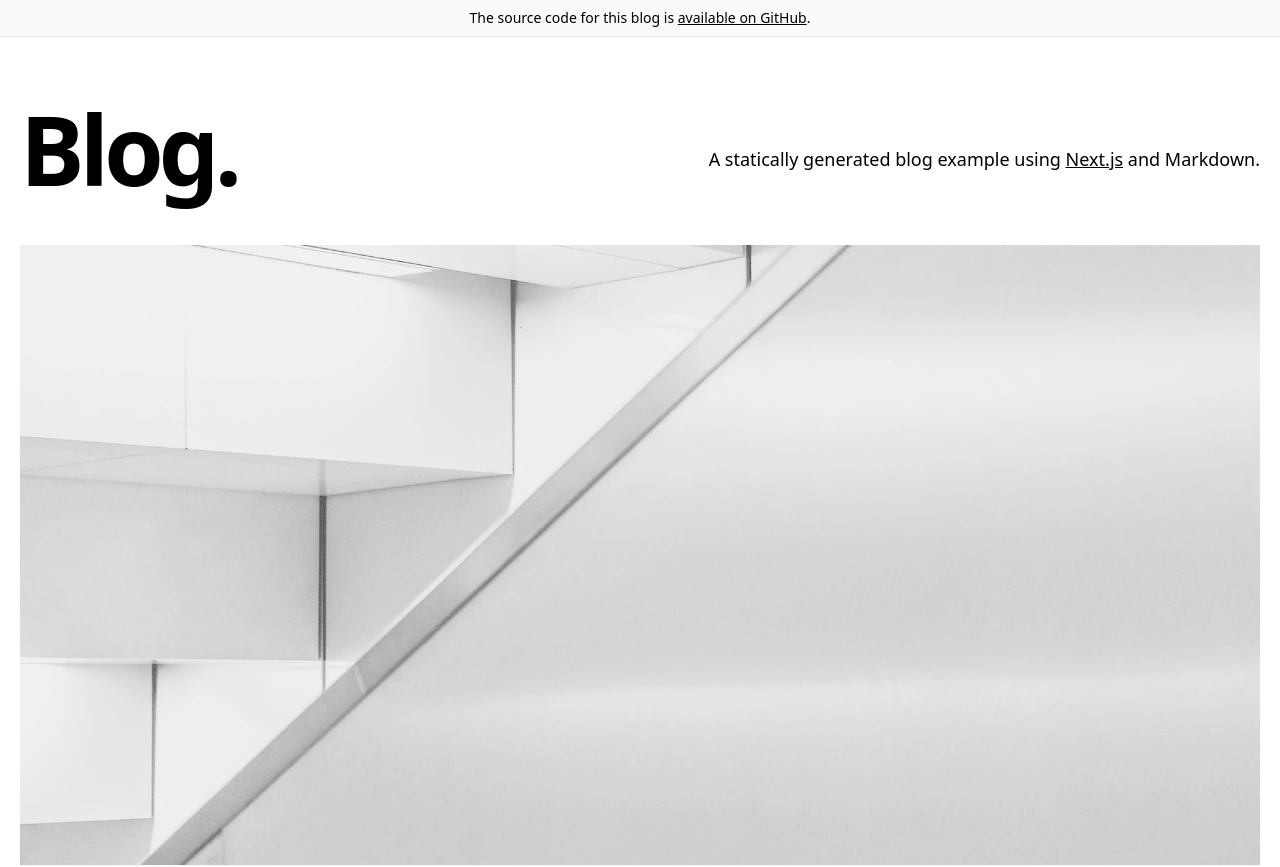
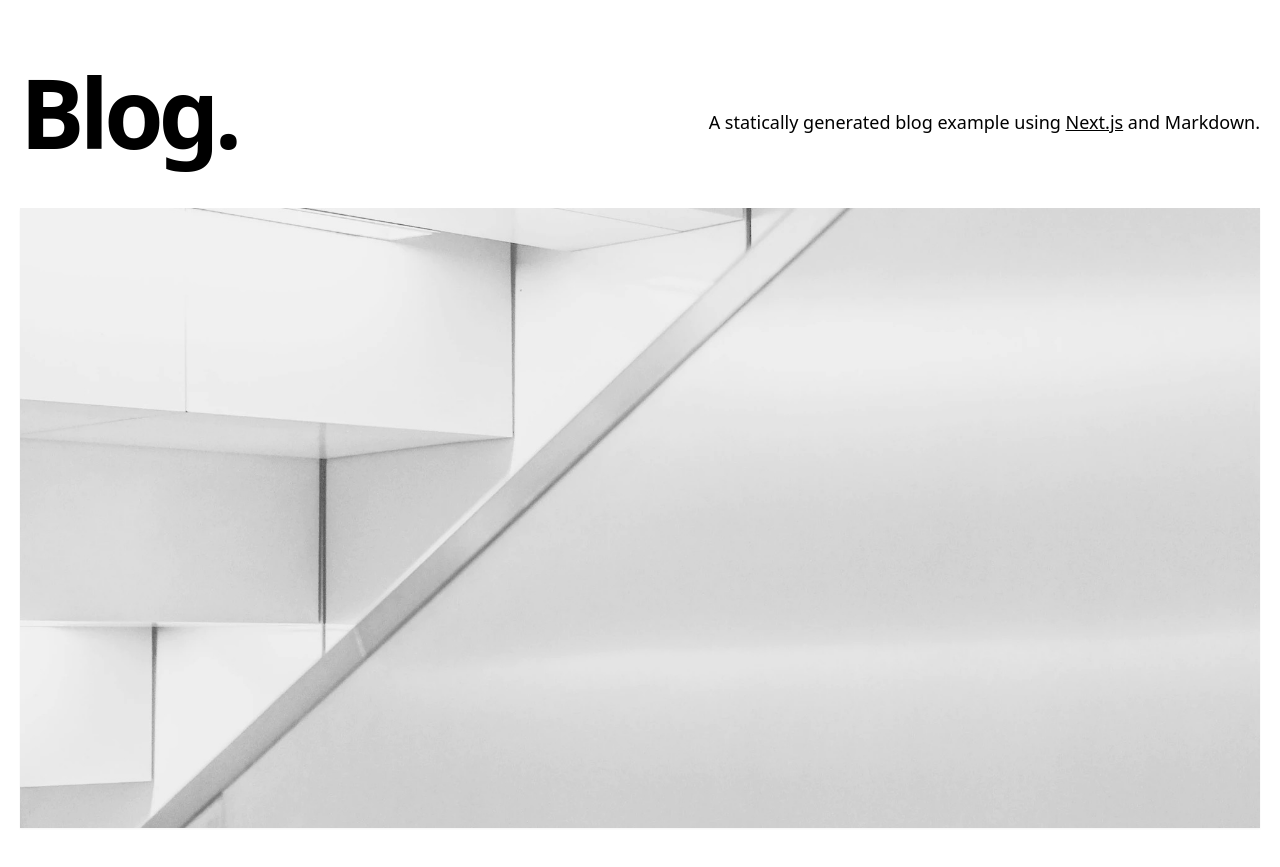
Before and after one commit to kyutech-programming-club/official-site, a Next.js app: page / in a window 1280 px wide. Shown: the top 867 px of the page. Built offline with nearby package versions, Linux system fonts and the light colour scheme.

Commit message:
🔥 Delete alart

```diff
--- a/components/alert.tsx
+++ /dev/null
@@ -1,48 +0,0 @@
-import Container from './container'
-import cn from 'classnames'
-import { EXAMPLE_PATH } from '../lib/constants'
-
-type Props = {
-  preview?: boolean
-}
-
-const Alert = ({ preview }: Props) => {
-  return (
-    <div
-      className={cn('border-b', {
-        'bg-neutral-800 border-neutral-800 text-white': preview,
-        'bg-neutral-50 border-neutral-200': !preview,
-      })}
-    >
-      <Container>
-        <div className="py-2 text-center text-sm">
-          {preview ? (
-            <>
-              This page is a preview.{' '}
-              <a
-                href="/api/exit-preview"
-                className="underline hover:text-teal-300 duration-200 transition-colors"
-              >
-                Click here
-              </a>{' '}
-              to exit preview mode.
-            </>
-          ) : (
-            <>
-              The source code for this blog is{' '}
-              <a
-                href={`https://github.com/vercel/next.js/tree/canary/examples/${EXAMPLE_PATH}`}
-                className="underline hover:text-blue-600 duration-200 transition-colors"
-              >
-                available on GitHub
-              </a>
-              .
-            </>
-          )}
-        </div>
-      </Container>
-    </div>
-  )
-}
-
-export default Alert
--- a/components/layout.tsx
+++ b/components/layout.tsx
@@ -1,23 +1,21 @@
-import Alert from './alert'
-import Footer from './footer'
-import Meta from './meta'
+import Footer from "./footer";
+import Meta from "./meta";
 
 type Props = {
-  preview?: boolean
-  children: React.ReactNode
-}
+  preview?: boolean;
+  children: React.ReactNode;
+};
 
-const Layout = ({ preview, children }: Props) => {
+const Layout = ({ children }: Props) => {
   return (
     <>
       <Meta />
       <div className="min-h-screen">
-        <Alert preview={preview} />
         <main>{children}</main>
       </div>
       <Footer />
     </>
-  )
-}
+  );
+};
 
-export default Layout
+export default Layout;
```
Also changed, not shown: tsconfig.json (+15 -4 lines).
